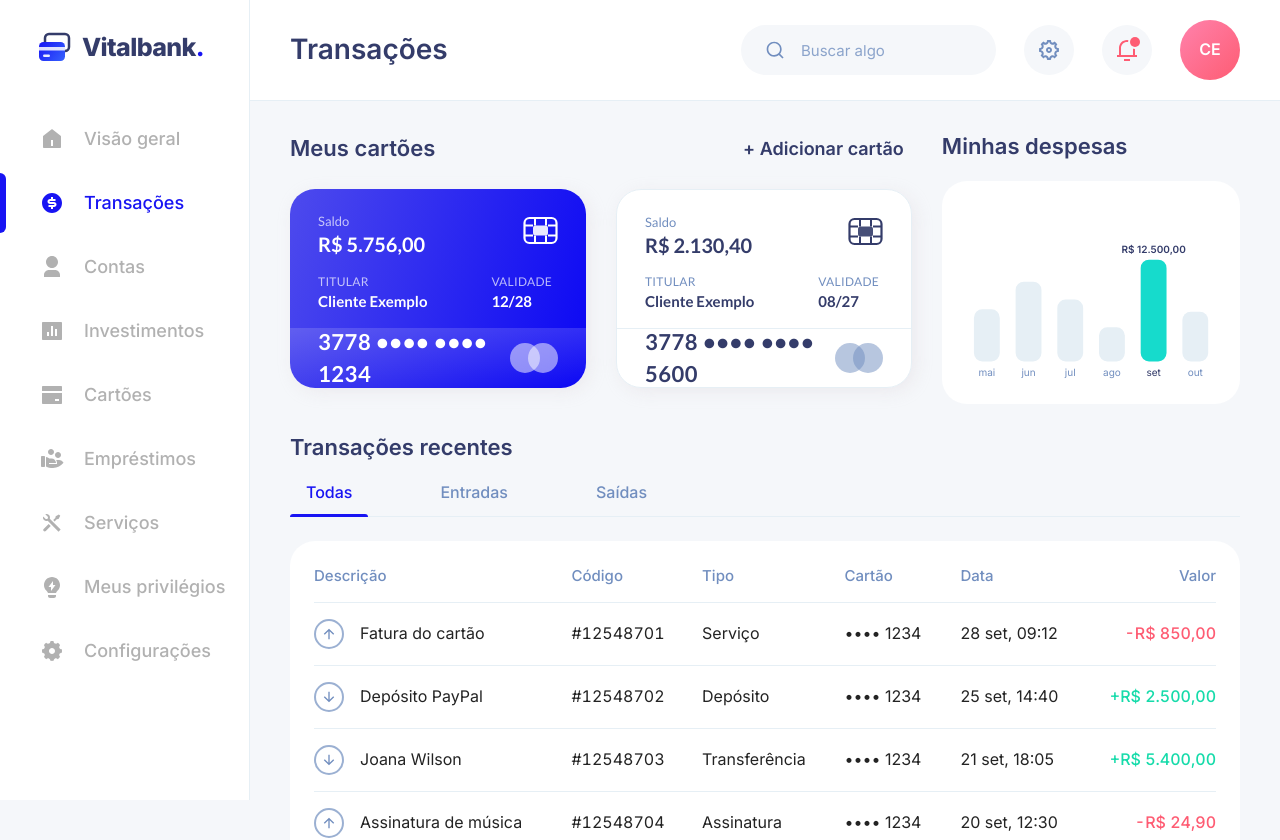
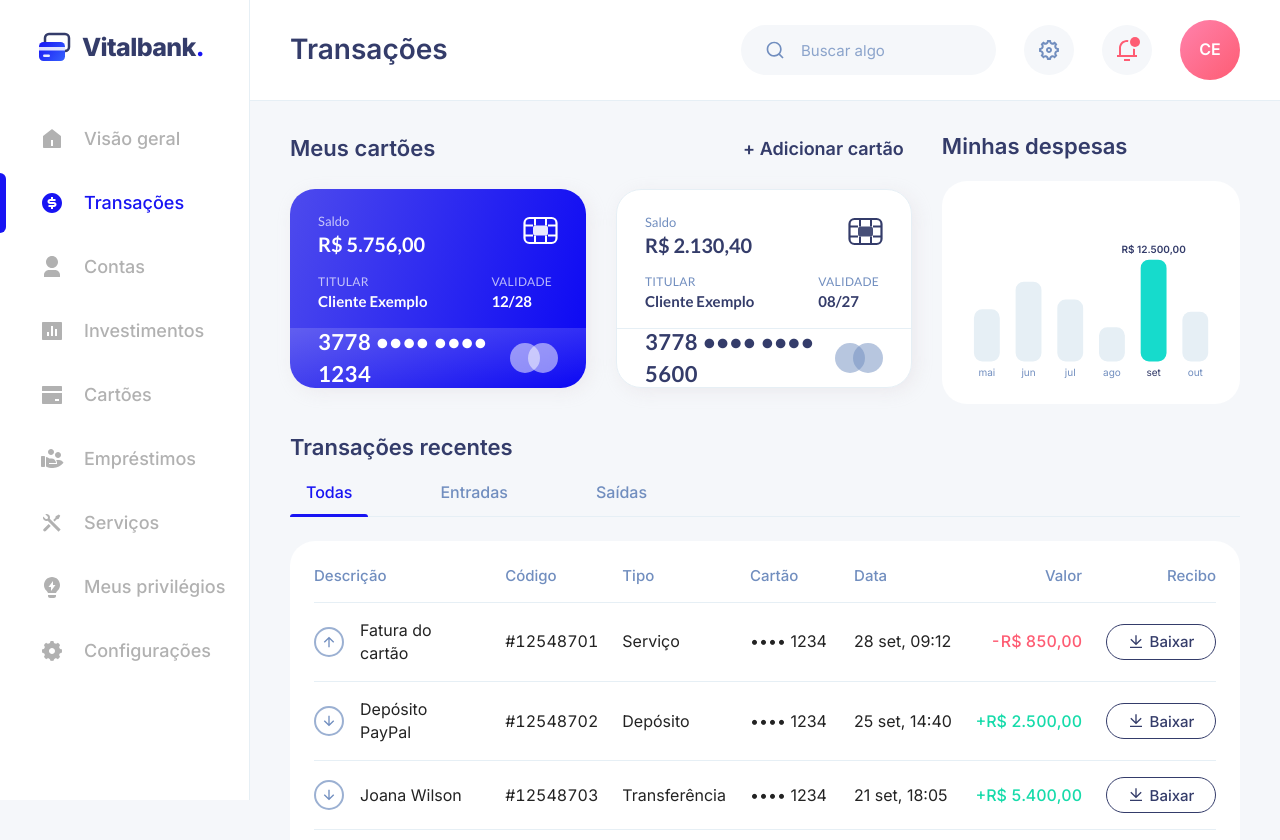
Before and after one commit to VictorNascimento14/Vitalbank, a Next.js app: page /transacoes in a window 1280 px wide. Shown: the top 840 px of the page. Built offline with nearby package versions, Linux system fonts and the light colour scheme.

Commit message:
feat(transacoes): baixar o recibo de cada transação (#94)

```diff
--- /dev/null
+++ b/src/telas/transacoes/BaixarRecibo.tsx
@@ -0,0 +1,51 @@
+"use client";
+
+import { RiCheckLine, RiDownloadLine } from "@remixicon/react";
+import { AnimatePresence, motion } from "motion/react";
+import { useState } from "react";
+import type { Transacao } from "@/dados";
+import { nomeDoRecibo, textoDoRecibo } from "@/dominio/recibo";
+import { Botao } from "@/ui";
+import { TIPO } from "./TabelaDeTransacoes";
+
+/** Gera o recibo em texto no próprio navegador e baixa; o botão confirma com ✓ por um instante. */
+export function BaixarRecibo({ transacao }: { transacao: Transacao }) {
+  const [baixado, setBaixado] = useState(false);
+
+  function baixar() {
+    const blob = new Blob([textoDoRecibo(transacao, TIPO[transacao.categoria])], { type: "text/plain;charset=utf-8" });
+    const url = URL.createObjectURL(blob);
+    const a = document.createElement("a");
+    a.href = url;
+    a.download = nomeDoRecibo(transacao);
+    a.click();
+    URL.revokeObjectURL(url);
+    setBaixado(true);
+    window.setTimeout(() => setBaixado(false), 1800);
+  }
+
+  return (
+    <Botao
+      variante="contorno"
+      tamanho="sm"
+      forma="pilula"
+      onClick={baixar}
+      aria-label={`Baixar recibo de ${transacao.descricao}`}
+      className="w-[110px]"
+    >
+      <AnimatePresence mode="wait" initial={false}>
+        <motion.span
+          key={baixado ? "ok" : "baixar"}
+          className="flex items-center gap-1.5"
+          initial={{ y: -8, opacity: 0 }}
+          animate={{ y: 0, opacity: 1 }}
+          exit={{ y: 8, opacity: 0 }}
+          transition={{ duration: 0.15 }}
+        >
+          {baixado ? <RiCheckLine aria-hidden="true" className="size-4" /> : <RiDownloadLine aria-hidden="true" className="size-4" />}
+          {baixado ? "Pronto" : "Baixar"}
+        </motion.span>
+      </AnimatePresence>
+    </Botao>
+  );
+}
--- a/src/telas/transacoes/Extrato.tsx
+++ b/src/telas/transacoes/Extrato.tsx
@@ -3,6 +3,7 @@
 import { useState } from "react";
 import type { Transacao } from "@/dados";
 import { Abas, Bloco, Paginacao, TituloDeSecao } from "@/ui";
+import { BaixarRecibo } from "./BaixarRecibo";
 import { TabelaDeTransacoes } from "./TabelaDeTransacoes";
 
 const POR_PAGINA = 5;
@@ -40,7 +41,11 @@ export function Extrato({ transacoes }: { transacoes: readonly Transacao[] }) {
           conteudo: (
             <>
               <Bloco>
-                <TabelaDeTransacoes key={`${id}-${atual}`} transacoes={pedaco} />
+                <TabelaDeTransacoes
+                  key={`${id}-${atual}`}
+                  transacoes={pedaco}
+                  acao={(t) => <BaixarRecibo transacao={t} />}
+                />
               </Bloco>
               <Paginacao className="mt-6" pagina={atual} total={total} aoMudar={setPagina} />
             </>
```
Also changed, not shown: 1 other file (tests, documents, lock files or other folders).
